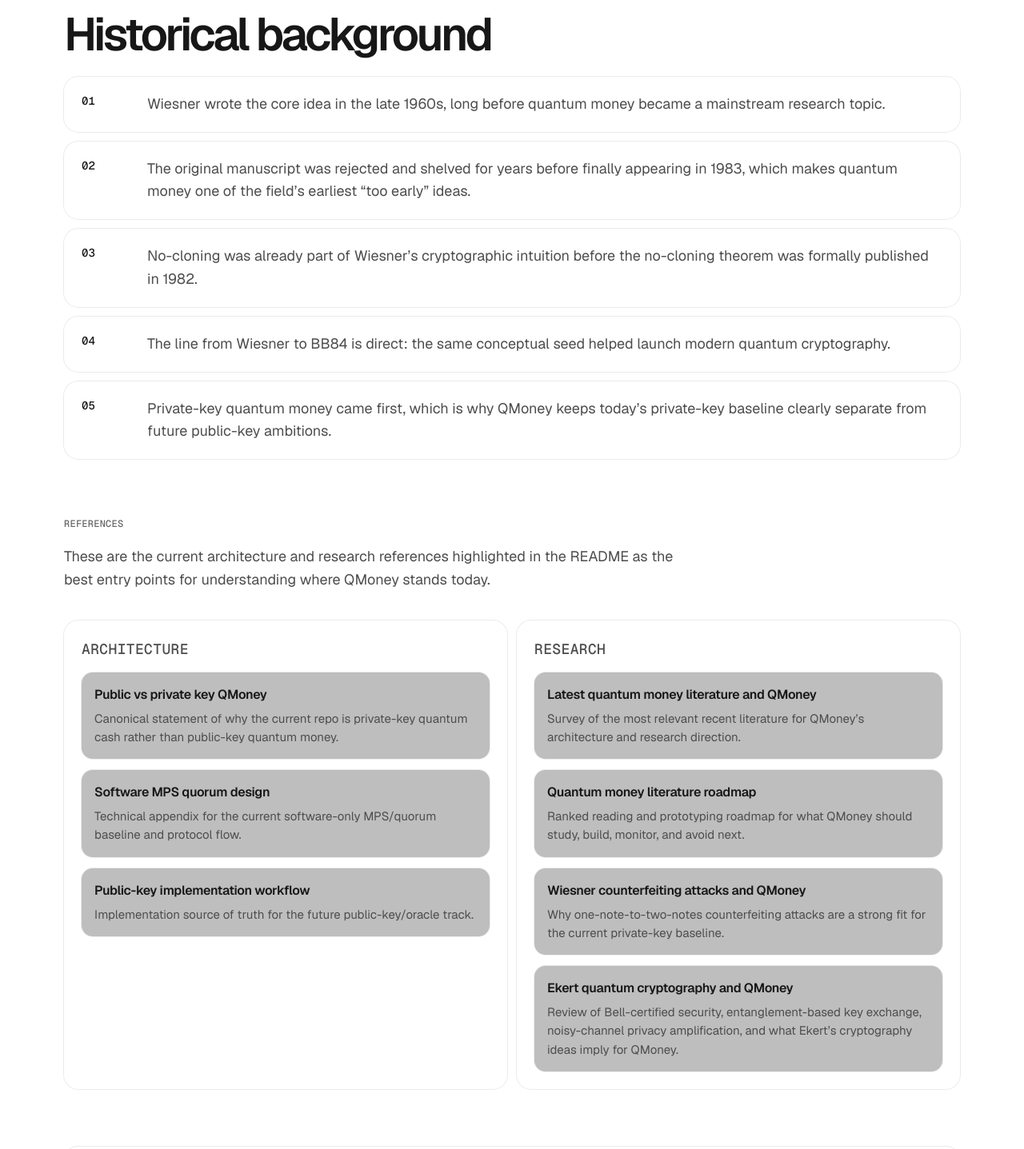
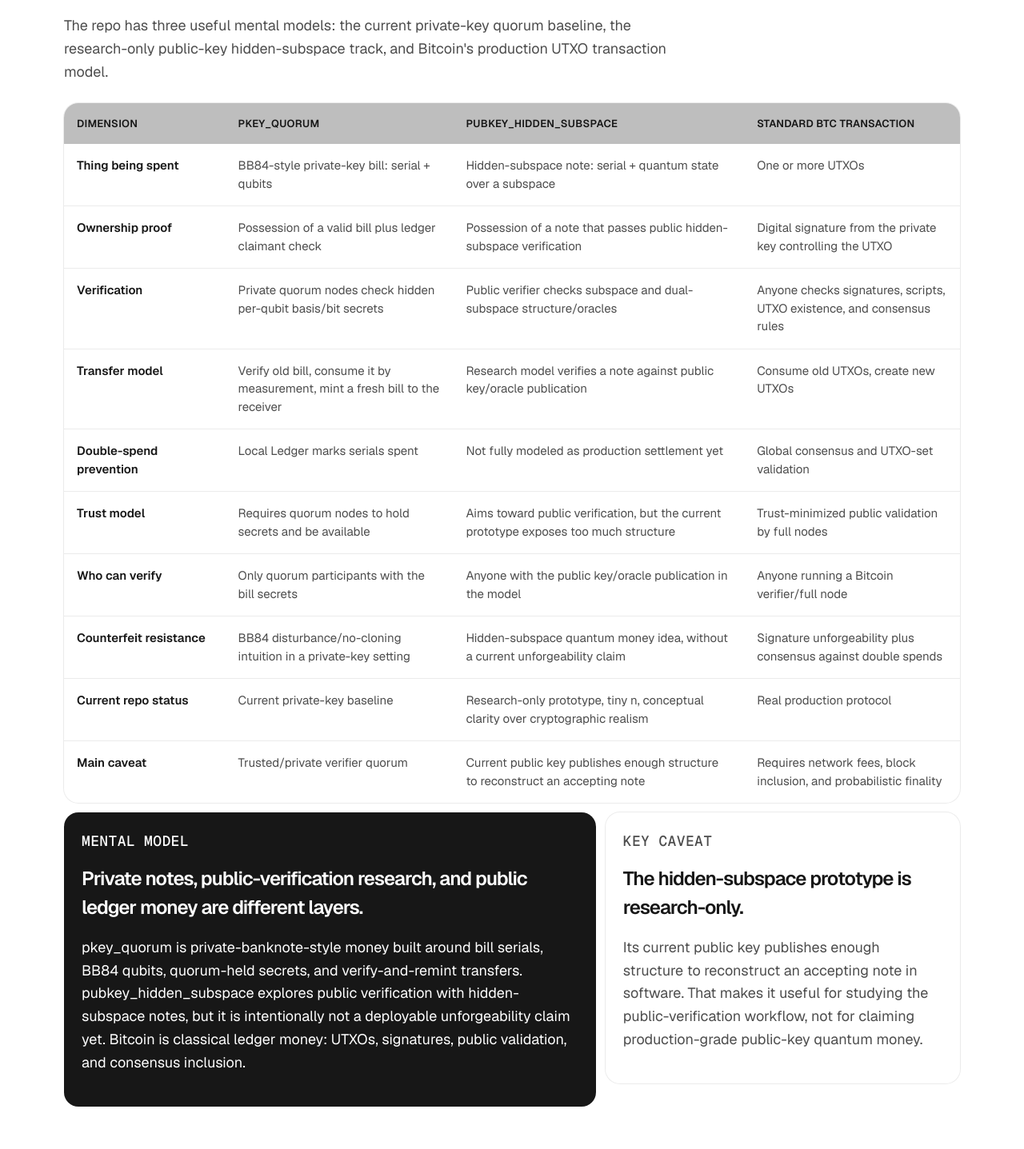
Before and after one commit to runeape-sats/qmoney, a React (Vite) app in the folder website/: page / in a window 1280 px wide. Shown: the part 1660-3097 px from the top of the page at 80% size. Built offline with nearby package versions, Linux system fonts and the light colour scheme.

Commit message:
add comparison table

```diff
--- a/website/src/App.css
+++ b/website/src/App.css
@@ -404,6 +404,62 @@
   margin-top: 12px;
 }
 
+.comparison-table-wrap {
+  overflow-x: auto;
+  border-radius: 18px;
+  background: var(--surface);
+  box-shadow: var(--shadow-soft);
+}
+
+.comparison-table {
+  width: 100%;
+  min-width: 880px;
+  border-collapse: collapse;
+  color: var(--text-body);
+  font-size: 15px;
+  line-height: 1.5;
+}
+
+.comparison-table th,
+.comparison-table td {
+  padding: 16px;
+  text-align: left;
+  vertical-align: top;
+  border-bottom: 1px solid var(--border-color);
+}
+
+.comparison-table thead th {
+  color: var(--text-primary);
+  font-size: 13px;
+  font-weight: 600;
+  text-transform: uppercase;
+  letter-spacing: 0.02em;
+  background: color-mix(in srgb, var(--surface) 72%, var(--surface-strong) 28%);
+}
+
+.comparison-table tbody th {
+  width: 18%;
+  color: var(--text-primary);
+  font-weight: 600;
+}
+
+.comparison-table tr:last-child th,
+.comparison-table tr:last-child td {
+  border-bottom: 0;
+}
+
+.comparison-explainer {
+  display: grid;
+  grid-template-columns: minmax(0, 1.2fr) minmax(280px, 0.8fr);
+  gap: 12px;
+  align-items: start;
+  margin-top: 12px;
+}
+
+.comparison-caveat {
+  margin-top: 0;
+}
+
 .reference-groups {
   display: grid;
   grid-template-columns: repeat(2, minmax(0, 1fr));
@@ -454,6 +510,7 @@
 
 @media (max-width: 900px) {
   .architecture-grid,
+  .comparison-explainer,
   .reference-groups {
     grid-template-columns: 1fr;
   }
@@ -558,8 +615,19 @@
 
   .panel,
   .roadmap-item,
+  .comparison-table-wrap,
   .reference-link {
     border-radius: 16px;
+  }
+
+  .comparison-table {
+    min-width: 760px;
+    font-size: 14px;
+  }
+
+  .comparison-table th,
+  .comparison-table td {
+    padding: 14px;
   }
 
   .roadmap-item {
--- a/website/src/App.tsx
+++ b/website/src/App.tsx
@@ -70,6 +70,69 @@ const currentReferences = [
         description: 'Review of Bell-certified security, entanglement-based key exchange, noisy-channel privacy amplification, and what Ekert’s cryptography ideas imply for QMoney.',
       },
     ],
+  },
+]
+
+const comparisonRows = [
+  {
+    dimension: 'Thing being spent',
+    pkey: 'BB84-style private-key bill: serial + qubits',
+    pubkey: 'Hidden-subspace note: serial + quantum state over a subspace',
+    bitcoin: 'One or more UTXOs',
+  },
+  {
+    dimension: 'Ownership proof',
+    pkey: 'Possession of a valid bill plus ledger claimant check',
+    pubkey: 'Possession of a note that passes public hidden-subspace verification',
+    bitcoin: 'Digital signature from the private key controlling the UTXO',
+  },
+  {
+    dimension: 'Verification',
+    pkey: 'Private quorum nodes check hidden per-qubit basis/bit secrets',
+    pubkey: 'Public verifier checks subspace and dual-subspace structure/oracles',
+    bitcoin: 'Anyone checks signatures, scripts, UTXO existence, and consensus rules',
+  },
+  {
+    dimension: 'Transfer model',
+    pkey: 'Verify old bill, consume it by measurement, mint a fresh bill to the receiver',
+    pubkey: 'Research model verifies a note against public key/oracle publication',
+    bitcoin: 'Consume old UTXOs, create new UTXOs',
+  },
+  {
+    dimension: 'Double-spend prevention',
+    pkey: 'Local Ledger marks serials spent',
+    pubkey: 'Not fully modeled as production settlement yet',
+    bitcoin: 'Global consensus and UTXO-set validation',
+  },
+  {
+    dimension: 'Trust model',
+    pkey: 'Requires quorum nodes to hold secrets and be available',
+    pubkey: 'Aims toward public verification, but the current prototype exposes too much structure',
+    bitcoin: 'Trust-minimized public validation by full nodes',
+  },
+  {
+    dimension: 'Who can verify',
+    pkey: 'Only quorum participants with the bill secrets',
+    pubkey: 'Anyone with the public key/oracle publication in the model',
+    bitcoin: 'Anyone running a Bitcoin verifier/full node',
+  },
+  {
+    dimension: 'Counterfeit resistance',
+    pkey: 'BB84 disturbance/no-cloning intuition in a private-key setting',
+    pubkey: 'Hidden-subspace quantum money idea, without a current unforgeability claim',
+    bitcoin: 'Signature unforgeability plus consensus against double spends',
+  },
+  {
+    dimension: 'Current repo status',
+    pkey: 'Current private-key baseline',
+    pubkey: 'Research-only prototype, tiny n, conceptual clarity over cryptographic realism',
+    bitcoin: 'Real production protocol',
+  },
+  {
+    dimension: 'Main caveat',
+    pkey: 'Trusted/private verifier quorum',
+    pubkey: 'Current public key publishes enough structure to reconstruct an accepting note',
+    bitcoin: 'Requires network fees, block inclusion, and probabilistic finality',
   },
 ]
 
@@ -199,6 +262,7 @@ function App() {
           <div className="header-controls">
             <nav className="site-nav" aria-label="Primary navigation">
               <a href="#intro" onClick={handleMobileNavClick}>Intro</a>
+              <a href="#comparison" onClick={handleMobileNavClick}>Compare</a>
               <a href="#history" onClick={handleMobileNavClick}>History</a>
               <a href="#references" onClick={handleMobileNavClick}>References</a>
               <a href="#contact" onClick={handleMobileNavClick}>Join</a>
@@ -294,6 +358,64 @@ function App() {
           </article>
         </section>
 
+        <section className="section" id="comparison">
+          <div className="section-copy">
+            <p className="section-kicker">Comparison</p>
+            <p className="section-body">
+              The repo has three useful mental models: the current private-key quorum baseline,
+              the research-only public-key hidden-subspace track, and Bitcoin's production UTXO
+              transaction model.
+            </p>
+          </div>
+
+          <div className="comparison-table-wrap" role="region" aria-label="QMoney and Bitcoin comparison" tabIndex={0}>
+            <table className="comparison-table">
+              <thead>
+                <tr>
+                  <th scope="col">Dimension</th>
+                  <th scope="col">pkey_quorum</th>
+                  <th scope="col">pubkey_hidden_subspace</th>
+                  <th scope="col">Standard BTC transaction</th>
+                </tr>
+              </thead>
+              <tbody>
+                {comparisonRows.map((row) => (
+                  <tr key={row.dimension}>
+                    <th scope="row">{row.dimension}</th>
+                    <td>{row.pkey}</td>
+                    <td>{row.pubkey}</td>
+                    <td>{row.bitcoin}</td>
+                  </tr>
+                ))}
+              </tbody>
+            </table>
+          </div>
+
+          <div className="comparison-explainer">
+            <article className="panel panel-strong">
+              <p className="panel-label">Mental model</p>
+              <h3>Private notes, public-verification research, and public ledger money are different layers.</h3>
+              <p>
+                pkey_quorum is private-banknote-style money built around bill serials, BB84 qubits,
+                quorum-held secrets, and verify-and-remint transfers. pubkey_hidden_subspace explores
+                public verification with hidden-subspace notes, but it is intentionally not a deployable
+                unforgeability claim yet. Bitcoin is classical ledger money: UTXOs, signatures, public
+                validation, and consensus inclusion.
+              </p>
+            </article>
+
+            <article className="panel warning-panel comparison-caveat">
+              <p className="panel-label">Key caveat</p>
+              <h3>The hidden-subspace prototype is research-only.</h3>
+              <p>
+                Its current public key publishes enough structure to reconstruct an accepting note in
+                software. That makes it useful for studying the public-verification workflow, not for
+                claiming production-grade public-key quantum money.
+              </p>
+            </article>
+          </div>
+        </section>
+
         <section className="section" id="history">
           <div className="section-copy narrow">
             <p className="section-kicker">History</p>
```
Also changed, not shown: 2 other files (tests, documents, lock files or other folders).
